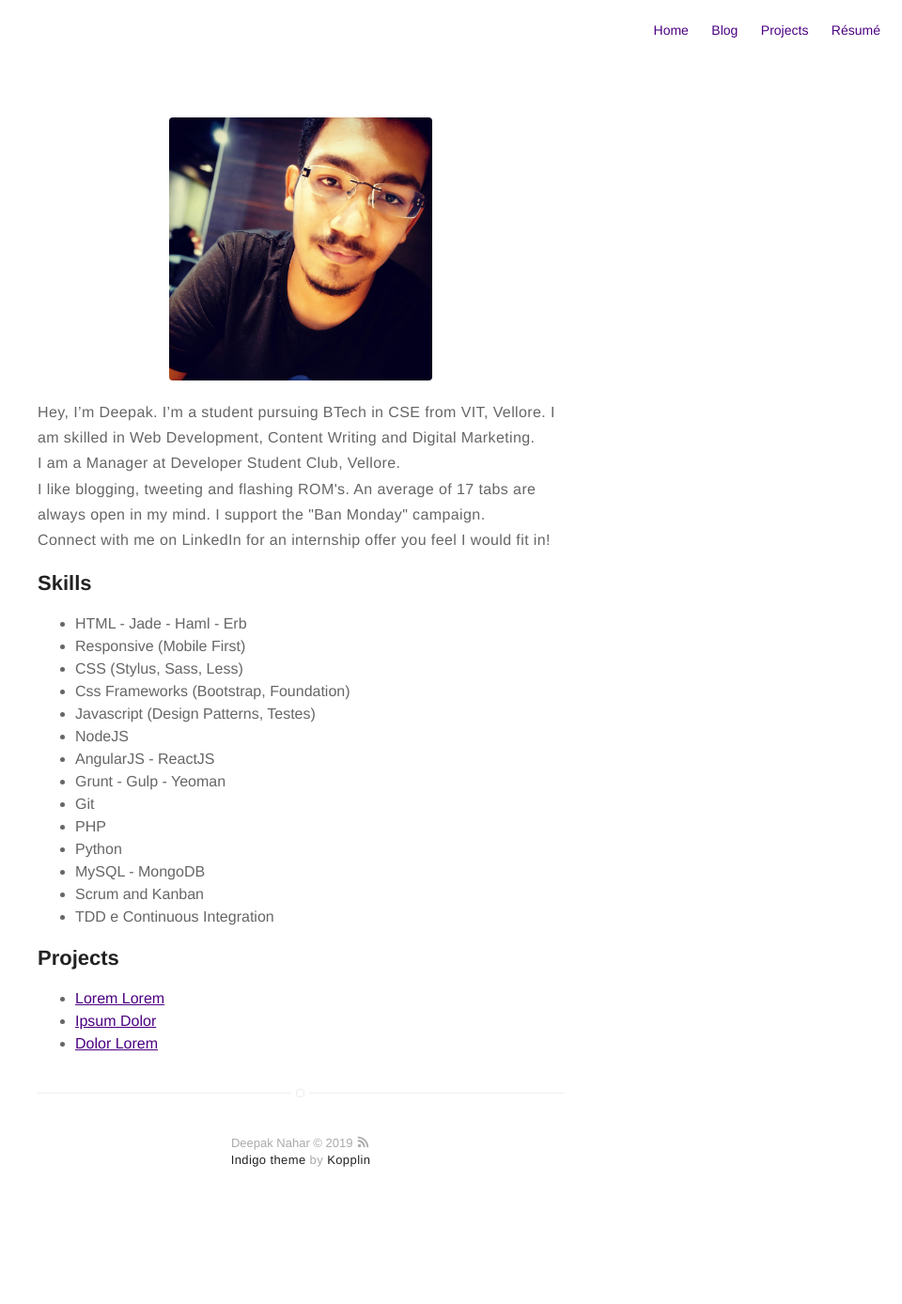
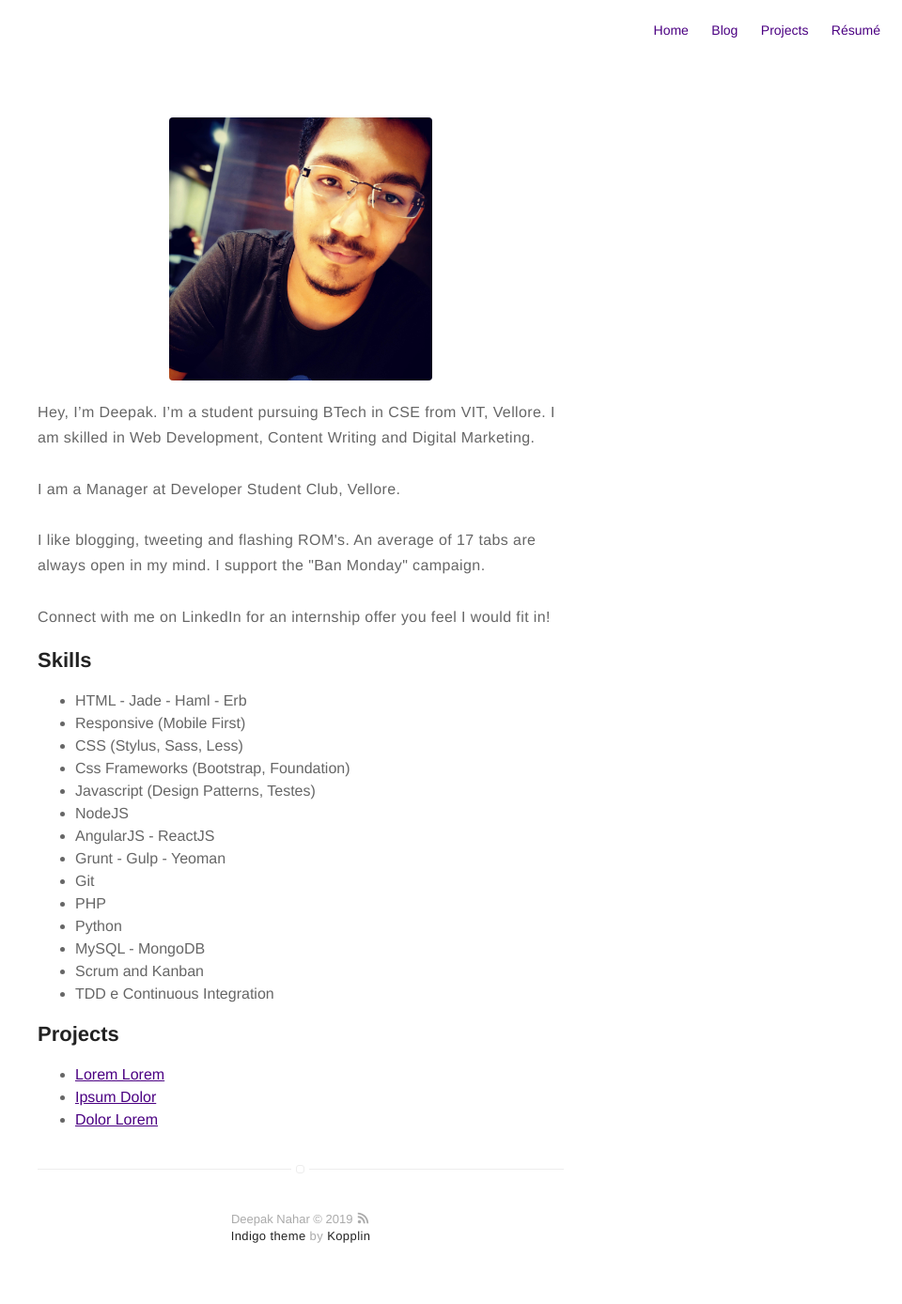
Before and after one commit to dn07/dn07.github.io, a Jekyll site: the page built from about.md, in a window 1280 px wide. Shown: the whole page at 94% size, without its empty margins (320-1280 px from the left). Built offline with Jekyll 4.4.1, drawn with Linux system fonts in a browser that asks for light colours; before the commit the page ends 1306 px from its top, so only the background shows below that.

```diff
--- a/about.md
+++ b/about.md
@@ -6,11 +6,11 @@ layout: page
 
 <p>Hey, I’m Deepak. I’m a student pursuing BTech in CSE from VIT, Vellore. I am skilled in Web Development, Content Writing and Digital Marketing.
 
-<br>I am a Manager at Developer Student Club, Vellore.
+<br><br>I am a Manager at Developer Student Club, Vellore.
 
-<br>I like blogging, tweeting and flashing ROM's. An average of 17 tabs are always open in my mind. I support the "Ban Monday" campaign.
+<br><br>I like blogging, tweeting and flashing ROM's. An average of 17 tabs are always open in my mind. I support the "Ban Monday" campaign.
 
-<br>Connect with me on LinkedIn for an internship offer you feel I would fit in!</p>
+<br><br>Connect with me on LinkedIn for an internship offer you feel I would fit in!</p>
 
 <h2>Skills</h2>
 
```
